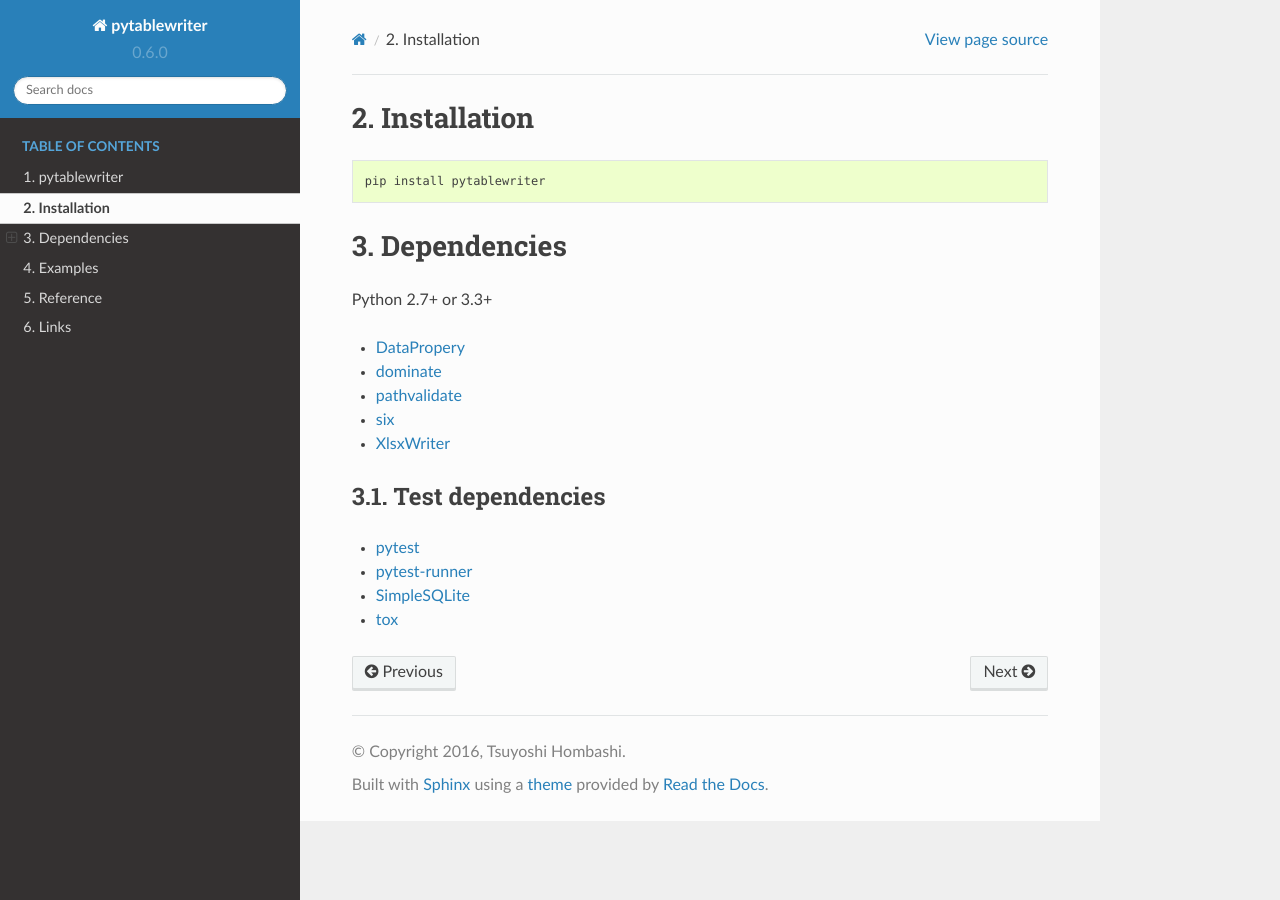
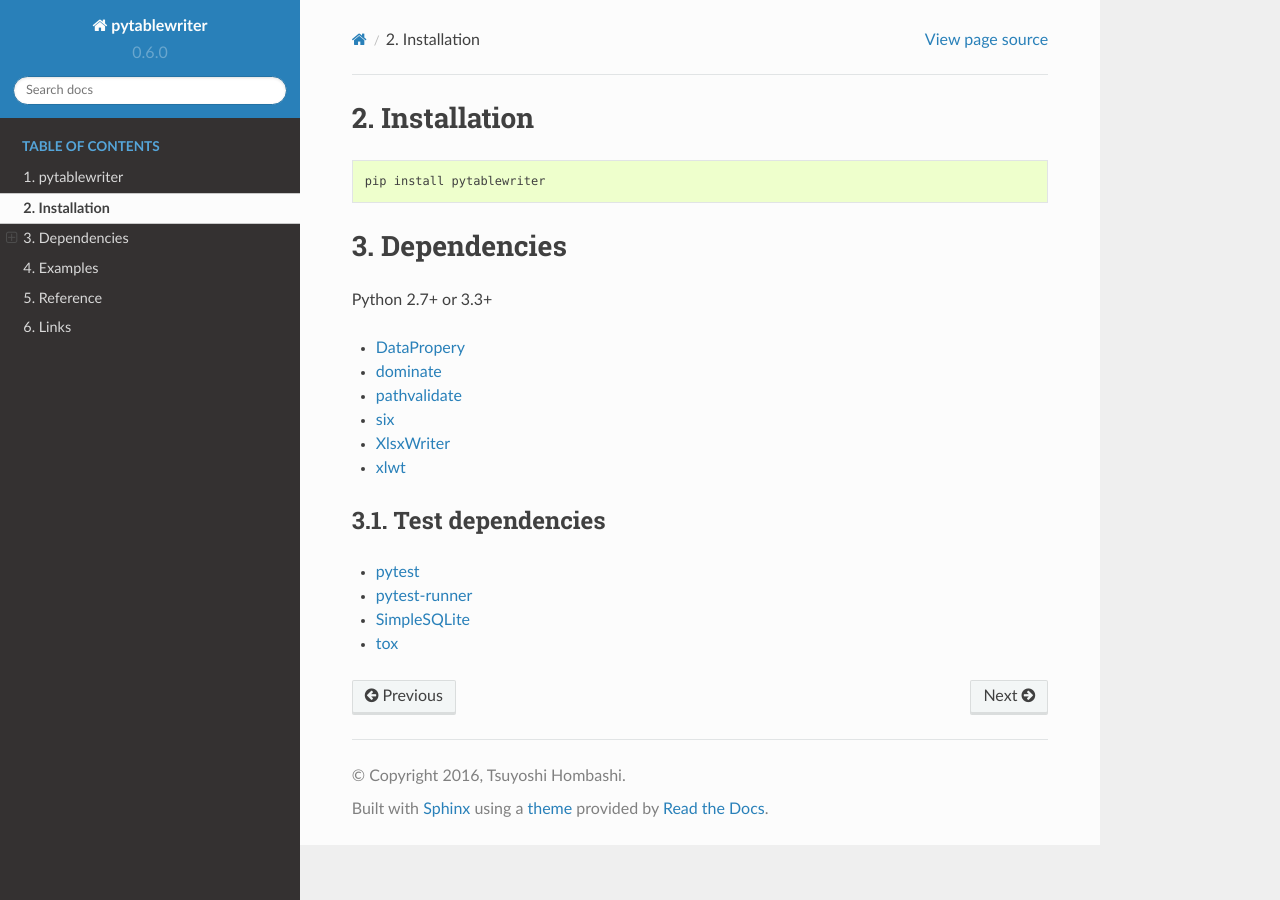
Before and after one commit to thombashi/pytablewriter, a Sphinx documentation site: the page built from docs/pages/installation.rst, in a window 1280 px wide. Built offline with Sphinx 7.4.7 and the Read the Docs theme 2.0.0, drawn with Linux system fonts in a browser that asks for light colours; pages that are not in the unit, such as notebooks, are missing from menus.

Commit message:
Update dependency

```diff
--- a/docs/pages/installation.rst
+++ b/docs/pages/installation.rst
@@ -16,6 +16,7 @@
 - `pathvalidate <https://github.com/thombashi/pathvalidate>`__
 - `six <https://pypi.python.org/pypi/six/>`__
 - `XlsxWriter <http://xlsxwriter.readthedocs.io/>`__
+- `xlwt <http://www.python-excel.org/>`__
 
 
 Test dependencies
```
